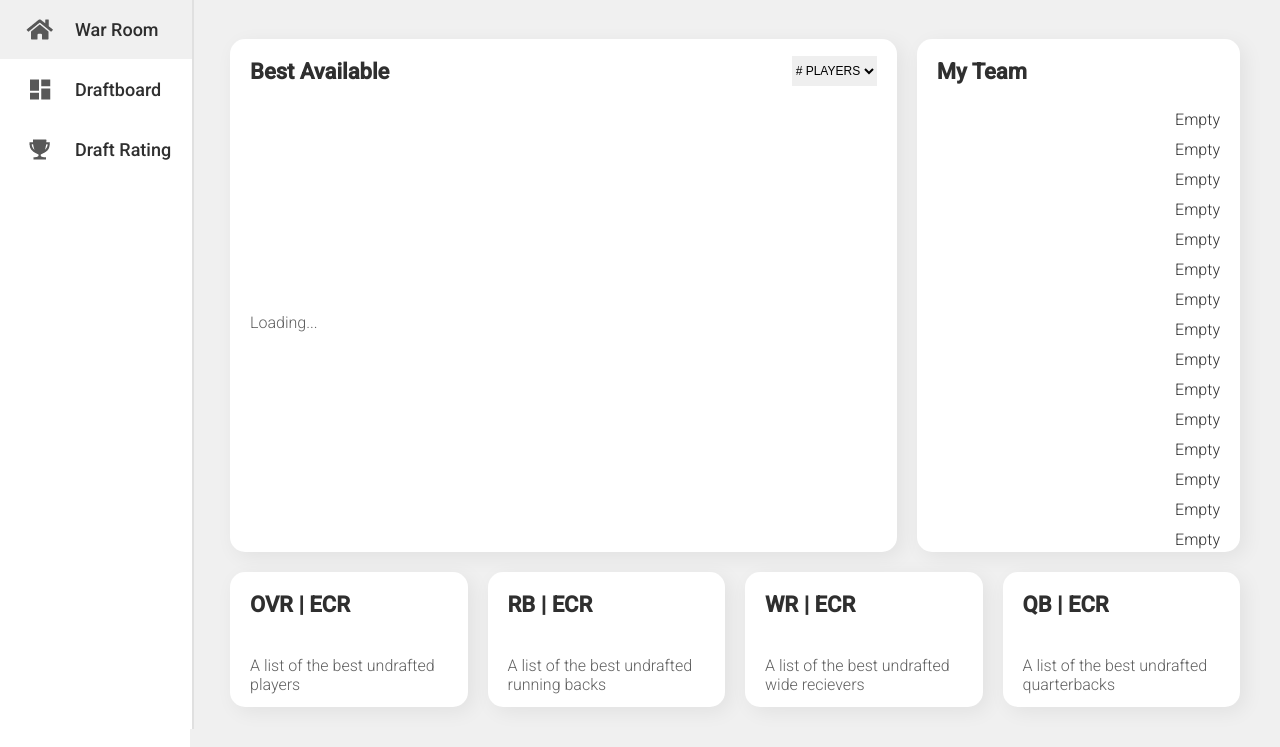
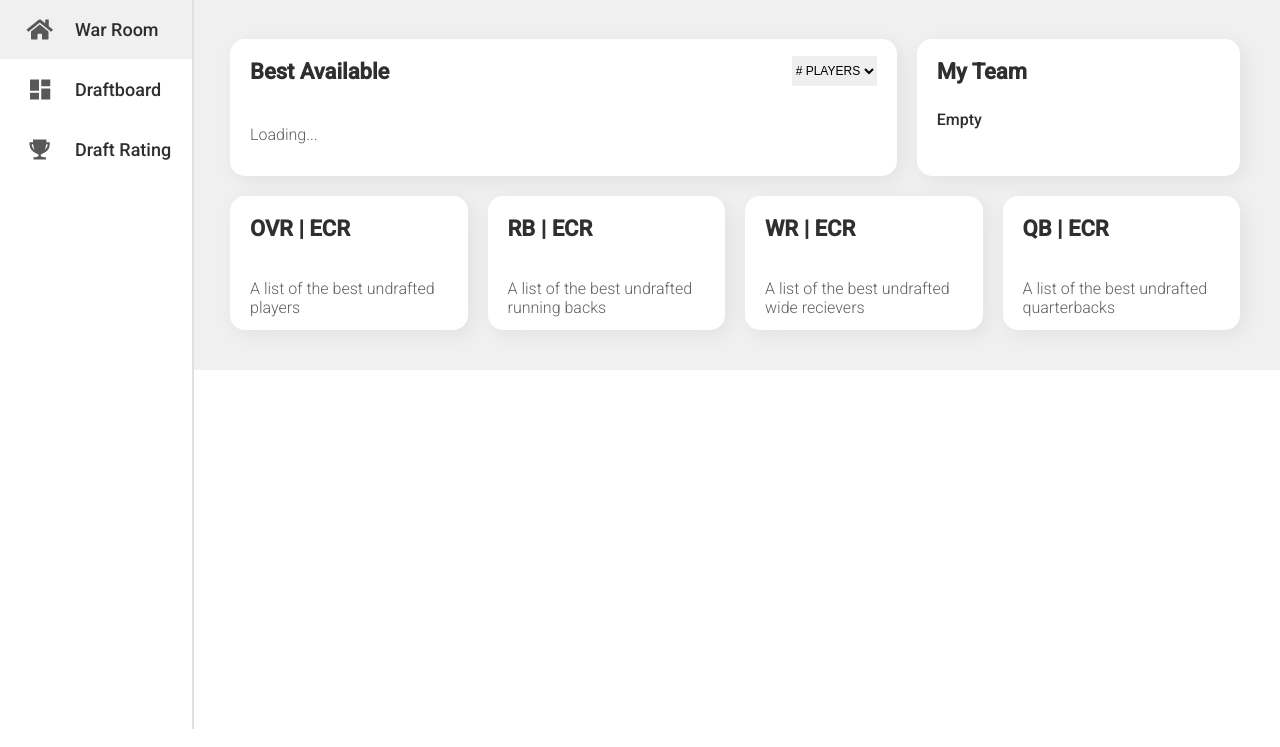
Before and after one commit to ThouShawNotPass/brabble, a browser extension: page docs/index.html in a window 1280 px wide. Shown: the part 71-818 px from the top of the page. Drawn offline with Linux system fonts and the light colour scheme.

Commit message:
updated myTeam preloading screen

```diff
--- a/docs/index.html
+++ b/docs/index.html
@@ -71,64 +71,8 @@
         <h1>My Team</h1>
         <ul id='my-team'>
           <li>
+            <span class="player-team">Empty</span>
             <span></span>
-            <span class="player-team">Empty</span>
-          </li>
-          <li>
-            <span></span>
-            <span class="player-team">Empty</span>
-          </li>
-          <li>
-            <span></span>
-            <span class="player-team">Empty</span>
-          </li>
-          <li>
-            <span></span>
-            <span class="player-team">Empty</span>
-          </li>
-          <li>
-            <span></span>
-            <span class="player-team">Empty</span>
-          </li>
-          <li>
-            <span></span>
-            <span class="player-team">Empty</span>
-          </li>
-          <li>
-            <span></span>
-            <span class="player-team">Empty</span>
-          </li>
-          <li>
-            <span></span>
-            <span class="player-team">Empty</span>
-          </li>
-          <li>
-            <span></span>
-            <span class="player-team">Empty</span>
-          </li>
-          <li>
-            <span></span>
-            <span class="player-team">Empty</span>
-          </li>
-          <li>
-            <span></span>
-            <span class="player-team">Empty</span>
-          </li>
-          <li>
-            <span></span>
-            <span class="player-team">Empty</span>
-          </li>
-          <li>
-            <span></span>
-            <span class="player-team">Empty</span>
-          </li>
-          <li>
-            <span></span>
-            <span class="player-team">Empty</span>
-          </li>
-          <li>
-            <span></span>
-            <span class="player-team">Empty</span>
           </li>
         </ul>
       </section>
```
